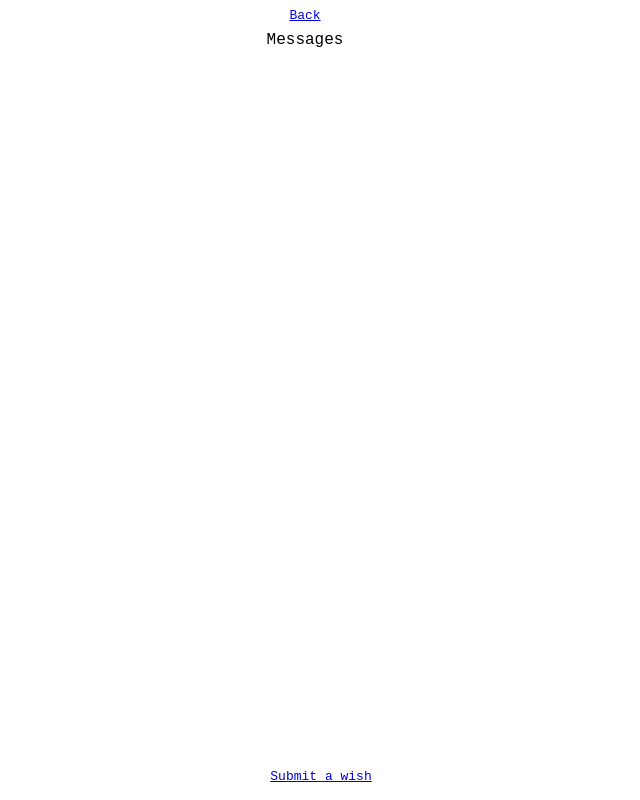
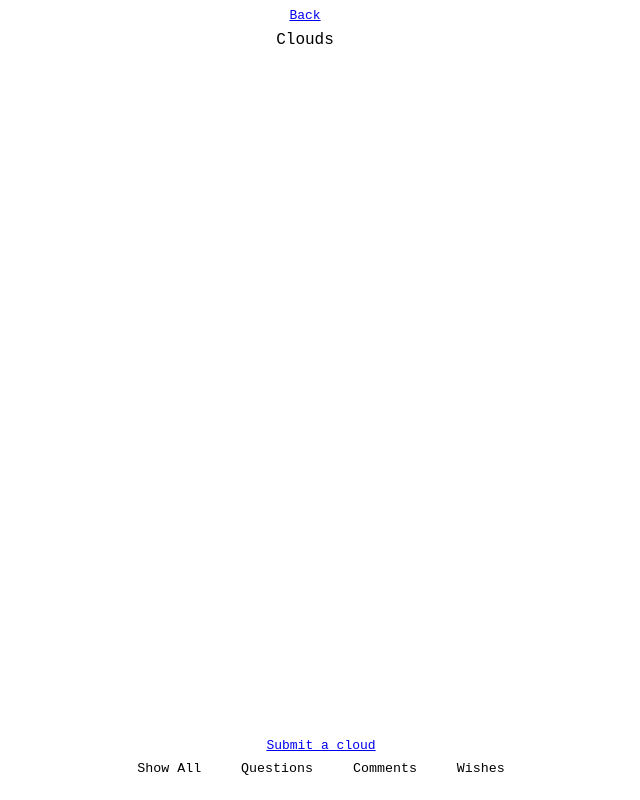
Before and after one commit to minimatime/farewell-pickle, a plain HTML site: page index.html in a window 1280 px wide. Shown: the whole page, without its empty margins (335-975 px from the left). Drawn offline with nearby package versions, Linux system fonts and the light colour scheme; no server answers.

Commit message:
Update index.html

```diff
--- a/index.html
+++ b/index.html
@@ -3,7 +3,7 @@
   <head>
   <meta http-equiv="Content-Type" content="text/html; charset=UTF-8">
     <meta name="viewport" content="width=device-width, initial-scale=1.0" />
-    <title>With love, to Edmund <3</title>
+    <title>Clouds</title>
     <meta http-equiv="X-UA-Compatible" content="IE=edge" />
     <link rel="stylesheet" href="./stylesheet.css" type="text/css" />
   </head>
@@ -11,17 +11,17 @@
 
     <header>
       <a href="../index.html">Back</a>
-      <h1>Messages</h1>
+      <h1>Clouds</h1>
     </header>
 
 
     <!-- Use this to filter the clouds you can see -->
     <div id="filter">
-      <a href="https://docs.google.com/forms/d/e/1FAIpQLScOl0lEPspBMq2FrTKAdRUDB-9VGGrk_vLd3CMM60gCuK0Vcg/viewform?usp=sf_link" target="_blank">Submit a wish</a><br>
-<!--       <button filter="all">Show All</button>
+      <a href="https://docs.google.com/forms/d/e/1FAIpQLSfhBpD_aRr58ncPK2VuC2Fy0oiSbSXtGBzA_1oWDOJzoIBY5Q/viewform?usp=sf_link" target="_blank">Submit a cloud</a><br>
+      <button filter="all">Show All</button>
       <button filter="question">Questions</button>
       <button filter="comment">Comments</button>
-      <button filter="wish">Wishes</button> -->
+      <button filter="wish">Wishes</button>
     </div>
 
     <!--  Clouds are dumped here -->
@@ -37,7 +37,7 @@
         <div class="cloud">
     <span class="emoji"></span>
     <p></p>
-    <button hide>View more</button>
+    <button hide>Let go of cloud</button>
         </div>
         </div>
     </div>
```
